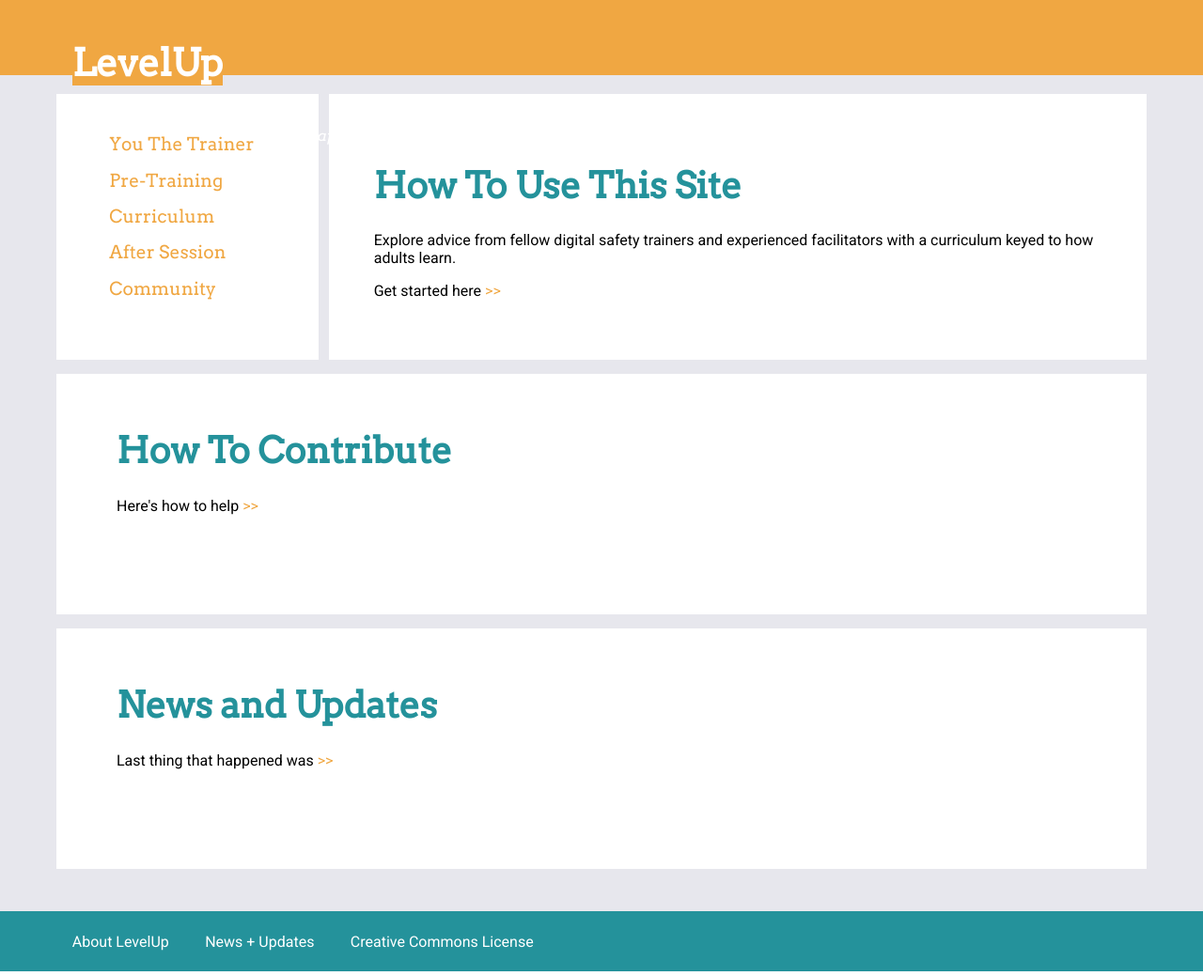
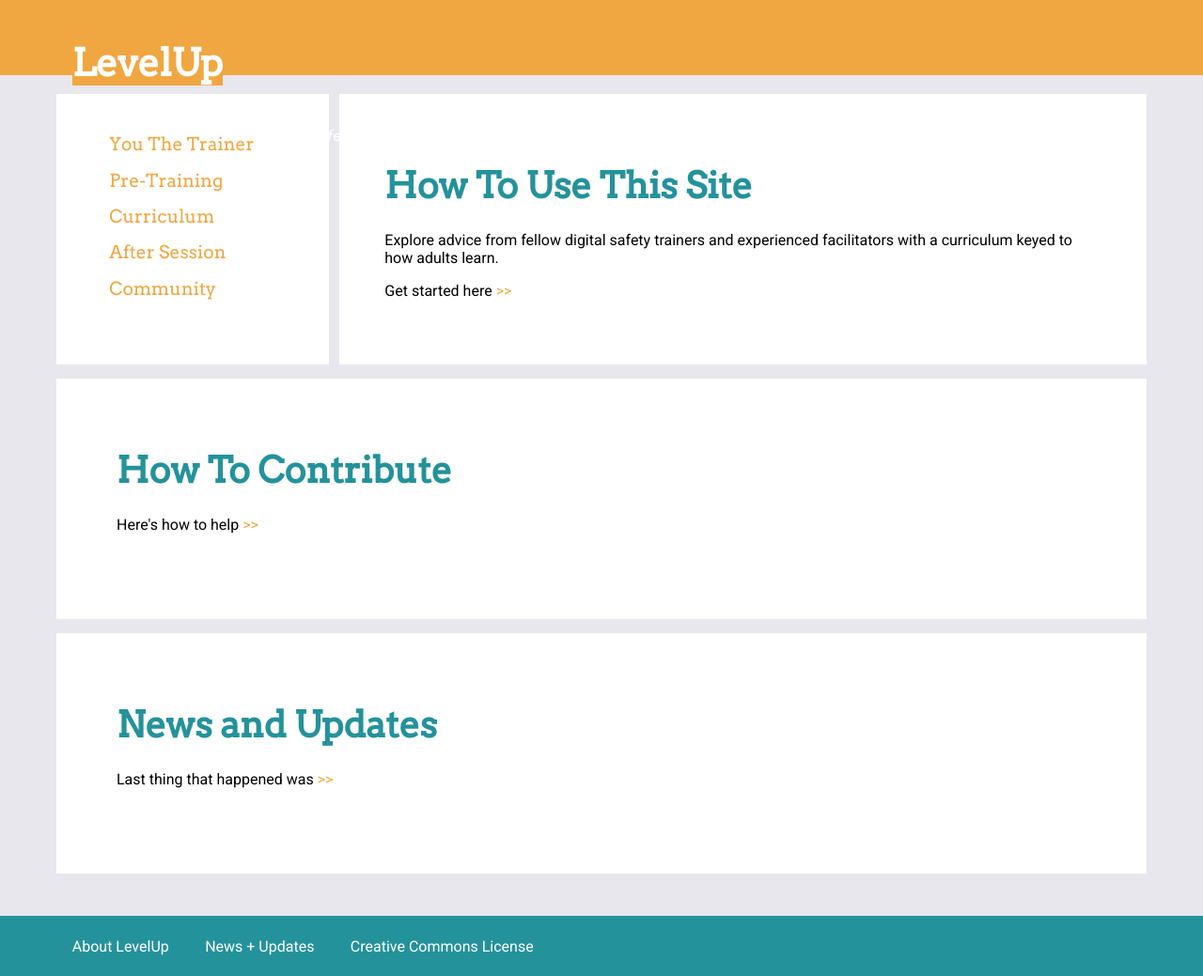
Before and after one commit to levelupcc/level-up, a Jekyll site: the page built from index.html, in a window 1280 px wide. Shown: the whole page at 94% size. Built offline with Jekyll 4.4.1, drawn with Linux system fonts in a browser that asks for light colours.

```diff
--- a/css/main.css
+++ b/css/main.css
@@ -483,14 +483,18 @@
   -webkit-justify-content: center;
       -ms-flex-pack: center;
           justify-content: center;
+  -webkit-box-align: center;
+  -webkit-align-items: center;
+      -ms-flex-align: center;
+          align-items: center;
   min-height: 40rem;
   padding: 20px 60px 30px; }
 
 .nav-block {
-  -webkit-flex-basis: 24%;
-      -ms-flex-preferred-size: 24%;
-          flex-basis: 24%;
-  max-height: 18rem;
+  -webkit-flex-basis: 25%;
+      -ms-flex-preferred-size: 25%;
+          flex-basis: 25%;
+  height: 18rem;
   padding: 1rem;
   margin-bottom: 15px; }
 
@@ -500,13 +504,13 @@
           flex-basis: 100%;
   margin-bottom: 15px;
   min-height: 16rem;
-  padding: 2rem 4rem; }
+  padding: 3rem 4rem; }
 
 .section-block_top {
-  -webkit-flex-basis: 75%;
-      -ms-flex-preferred-size: 75%;
-          flex-basis: 75%;
-  max-height: 18rem;
+  -webkit-flex-basis: 74%;
+      -ms-flex-preferred-size: 74%;
+          flex-basis: 74%;
+  height: 18rem;
   margin-left: 11px;
   padding: 3rem; }
 
@@ -535,7 +539,7 @@
   min-width: calc(100%); }
 
 .-shift {
-  padding-left: 29%; }
+  padding-left: 30%; }
 
 .site-footer {
   display: -webkit-box;
```
Also changed, not shown: _sass/_core.scss (+7 -6 lines), 2 other files.
